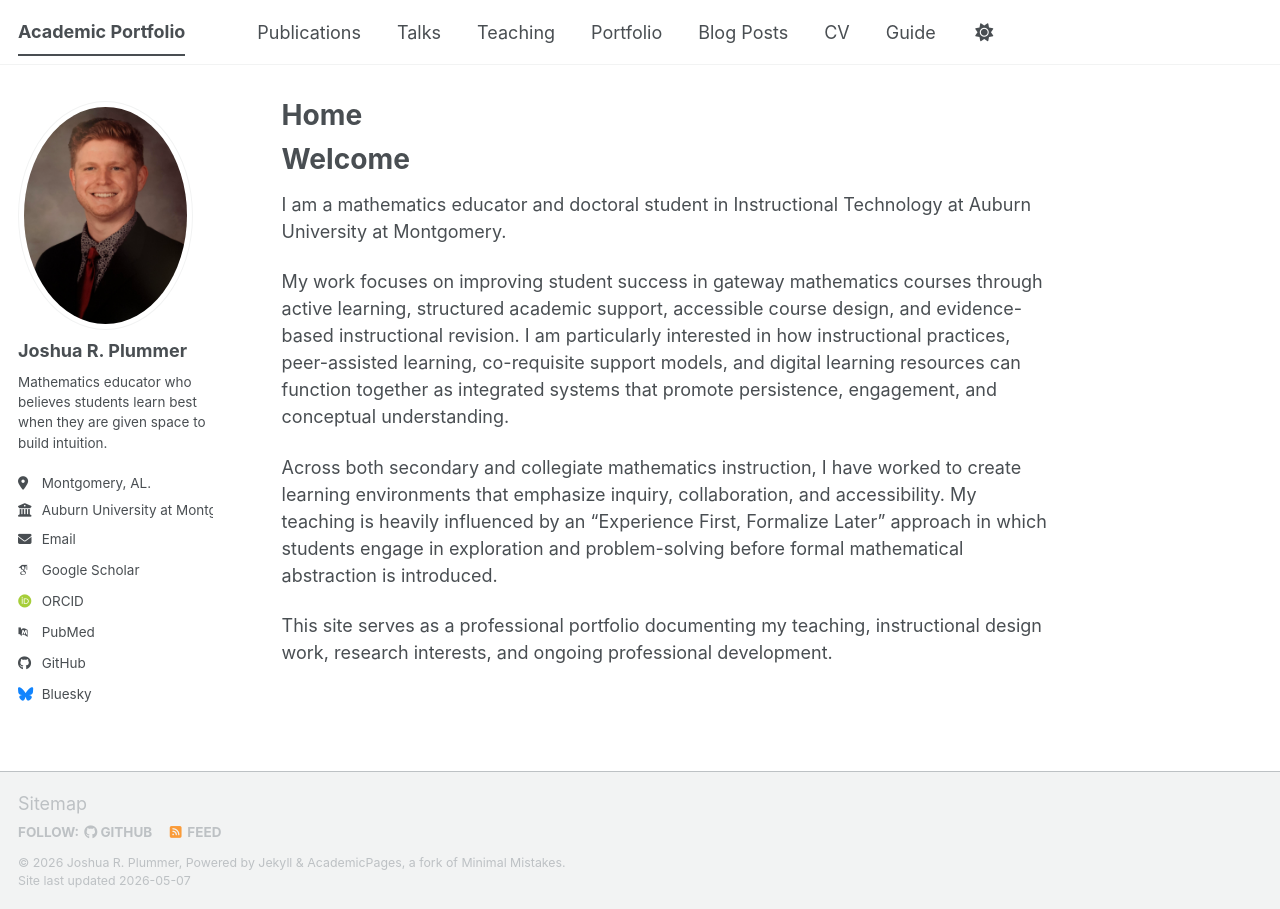
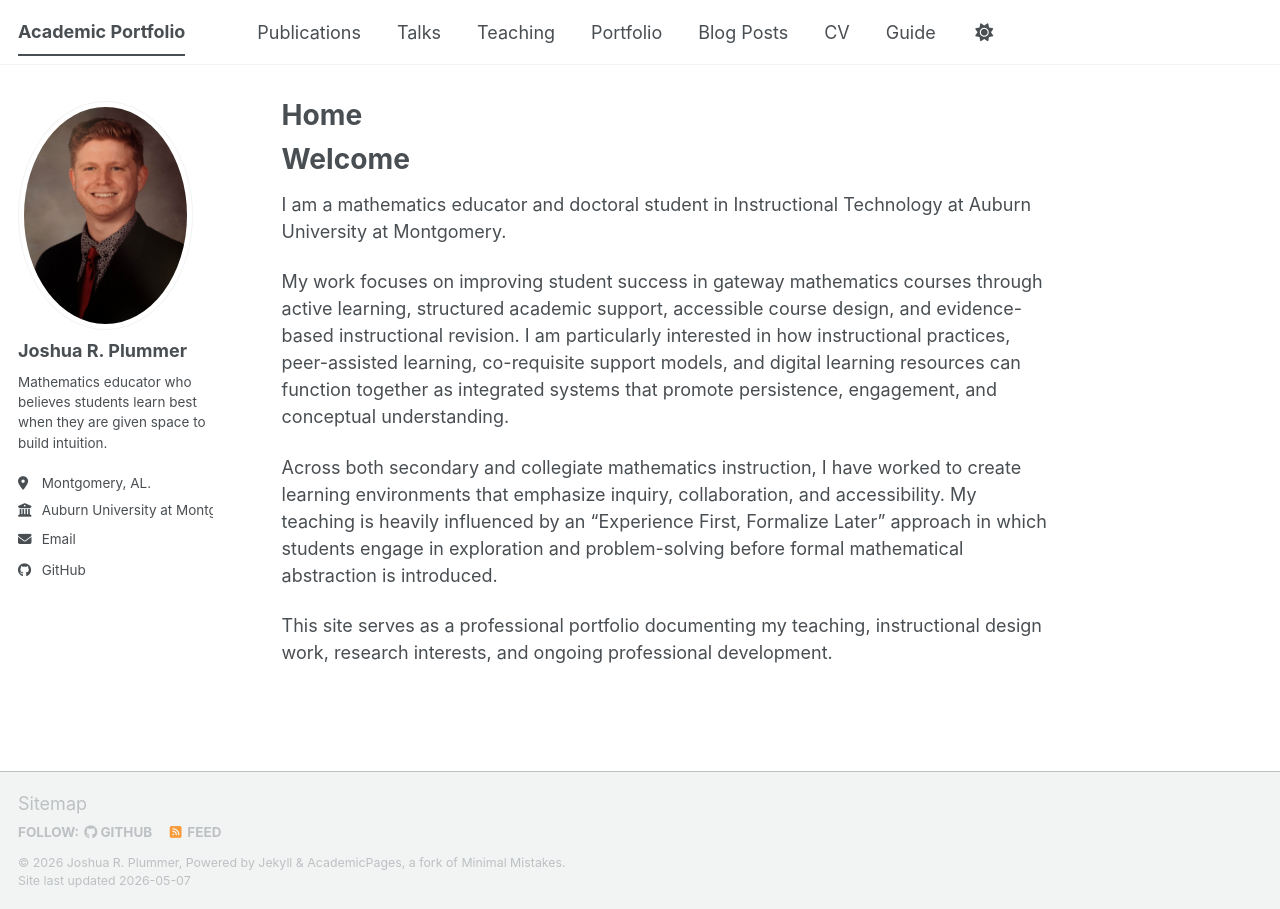
Before and after one commit to JPMathEd/Portfolio, a Jekyll site: the page built from _pages/about.md, in a window 1280 px wide. Built offline with Jekyll 4.4.1, drawn with Linux system fonts in a browser that asks for light colours; some web fonts are replaced; a script bundle is joined from its source files by our own code; library files that are not in the unit come from our copies.

Commit message:
Update _config.yml

```diff
--- a/_config.yml
+++ b/_config.yml
@@ -35,13 +35,13 @@ author:
   # Academic websites
   academia         : # URL
   arxiv            : # URL - Update with the correct link to your profile
-  googlescholar    : "https://scholar.google.com/citations?user=PS_CX0AAAAAJ"
+  googlescholar    : # "https://scholar.google.com/citations?user=PS_CX0AAAAAJ"
   inspire-hep      : # URL
   impactstory      : # URL
-  orcid            : "https://orcid.org/yourorcidurl"
+  orcid            : # "https://orcid.org/yourorcidurl"
   semantic         : # URL
   ssrn             : # URL
-  pubmed           : "https://www.ncbi.nlm.nih.gov/pubmed/?term=john+snow"
+  pubmed           : # "https://www.ncbi.nlm.nih.gov/pubmed/?term=john+snow"
   researchgate     : # URL
   scopus           : # URL
   zotero           : # URL
@@ -57,7 +57,7 @@ author:
 
   # Social media
   artstation       : # Username
-  bluesky          : "bsky.app" # Replace this with you Bluesky username
+  bluesky          : # "bsky.app" # Replace this with you Bluesky username
   facebook         : # Username
   flickr           : # Username
   foursquare       : # Username
```
